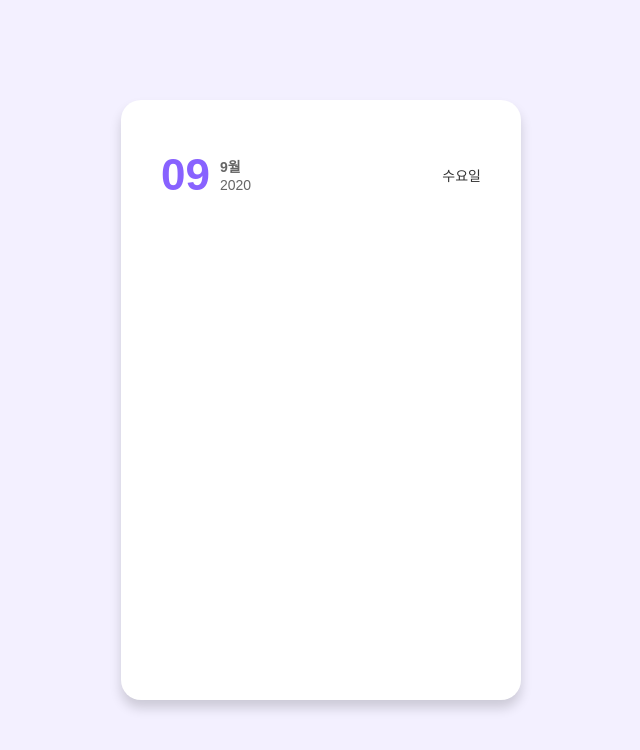
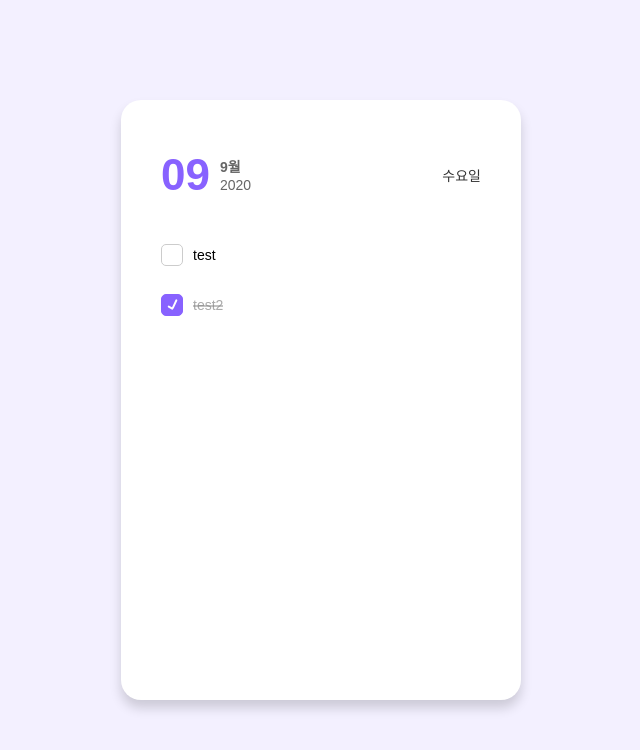
Before and after one commit to whistleJs/My_React_Todo, a React (Create React App) app: page / in a window 1280 px wide. Shown: the top 750 px of the page, without its empty margins (319-959 px from the left). Built offline with nearby package versions, Linux system fonts and the light colour scheme.

Commit message:
2020-09-15 main.jsx 작업 (list.jsx 적용)

```diff
--- a/src/todo/main.jsx
+++ b/src/todo/main.jsx
@@ -1,13 +1,31 @@
-import React from 'react';
+import _ from 'lodash';
+
+import React, { useState } from 'react';
 
 import Header from './header';
+import List from './list';
 
 import './index.css';
 
 function TodoMain() {
+  const [todoList, setTodoList] = useState([{ id: 1, name: 'test', isComplete: false }, { id: 2, name: 'test2', isComplete: true }]);
+
+  // Toggle Complete Todo Item
+  const onToggleComplete = (index) => {
+    let list = _.cloneDeep(todoList);
+    list[index].isComplete = !list[index].isComplete;
+
+    setTodoList(list);
+  }
+
   return (
     <div className="main flex column">
       <Header />
+
+      <List
+        list={todoList}
+        onToggleComplete={onToggleComplete}
+      />
     </div>
   )
 }
```
